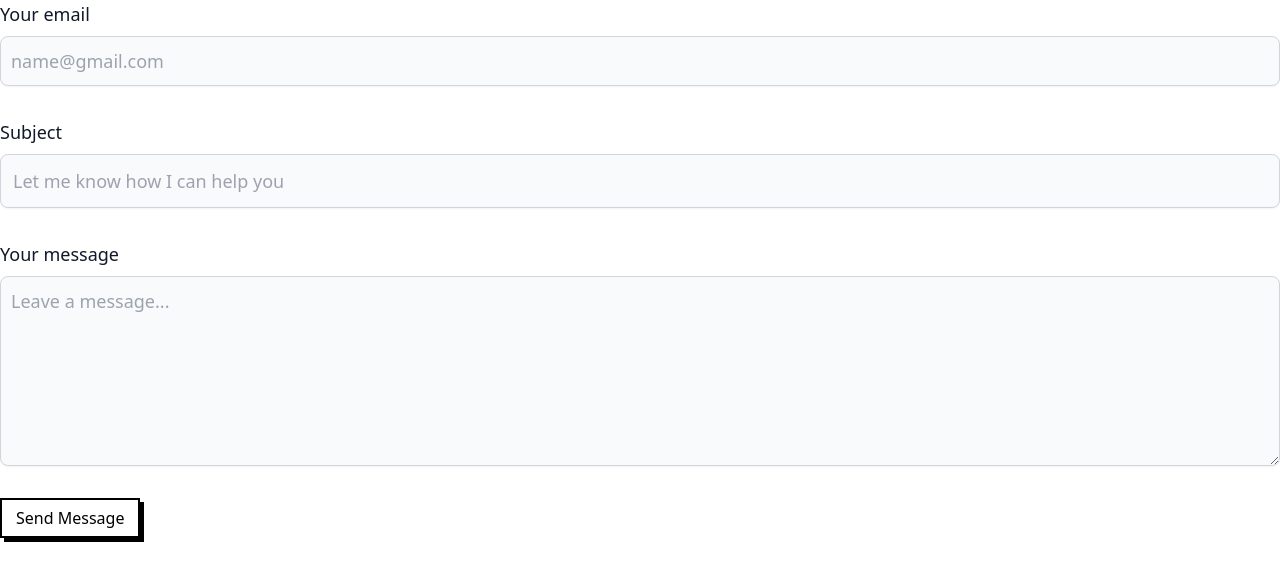
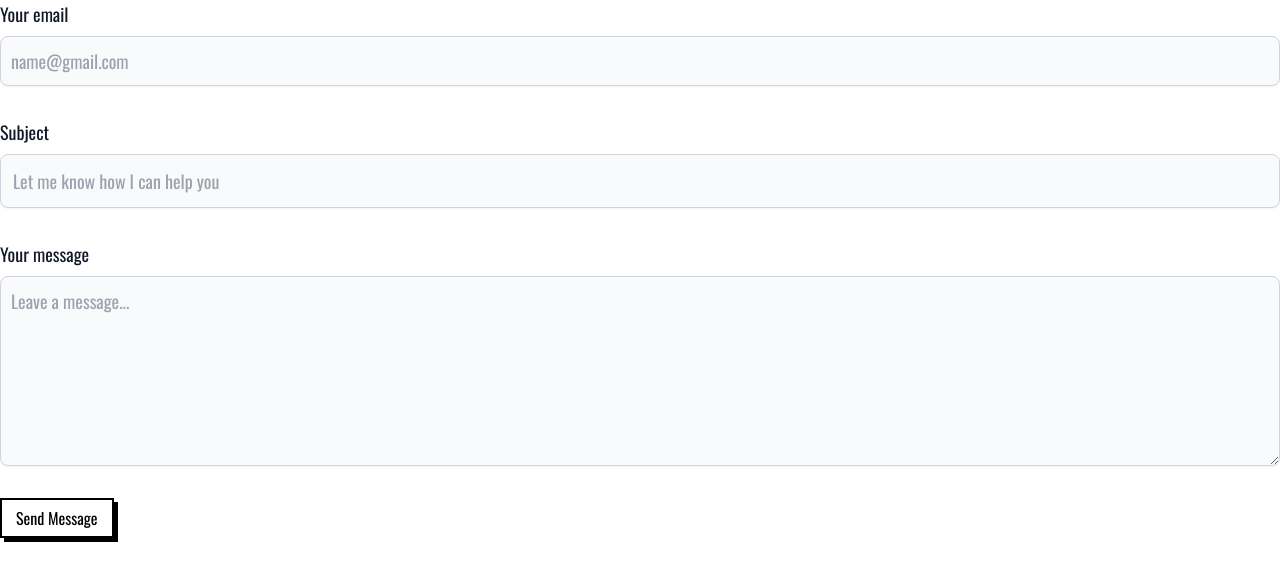
Before and after one commit to grandonbarcia/portfolio_v4, a Next.js app: page /components/Contact in a window 1280 px wide. Shown: the top 580 px of the page. Built offline with nearby package versions, Linux system fonts and the light colour scheme.

Commit message:
added Oswald font

```diff
--- a/pages/_app.js
+++ b/pages/_app.js
@@ -1,5 +1,15 @@
-import '@/styles/globals.css'
+import '@/styles/globals.css';
+import { Oswald } from '@next/font/google';
+
+const oswald = Oswald({
+  subsets: ['latin'],
+  weight: '400',
+});
 
 export default function App({ Component, pageProps }) {
-  return <Component {...pageProps} />
+  return (
+    <main className={oswald.className}>
+      <Component {...pageProps} />
+    </main>
+  );
 }
```
